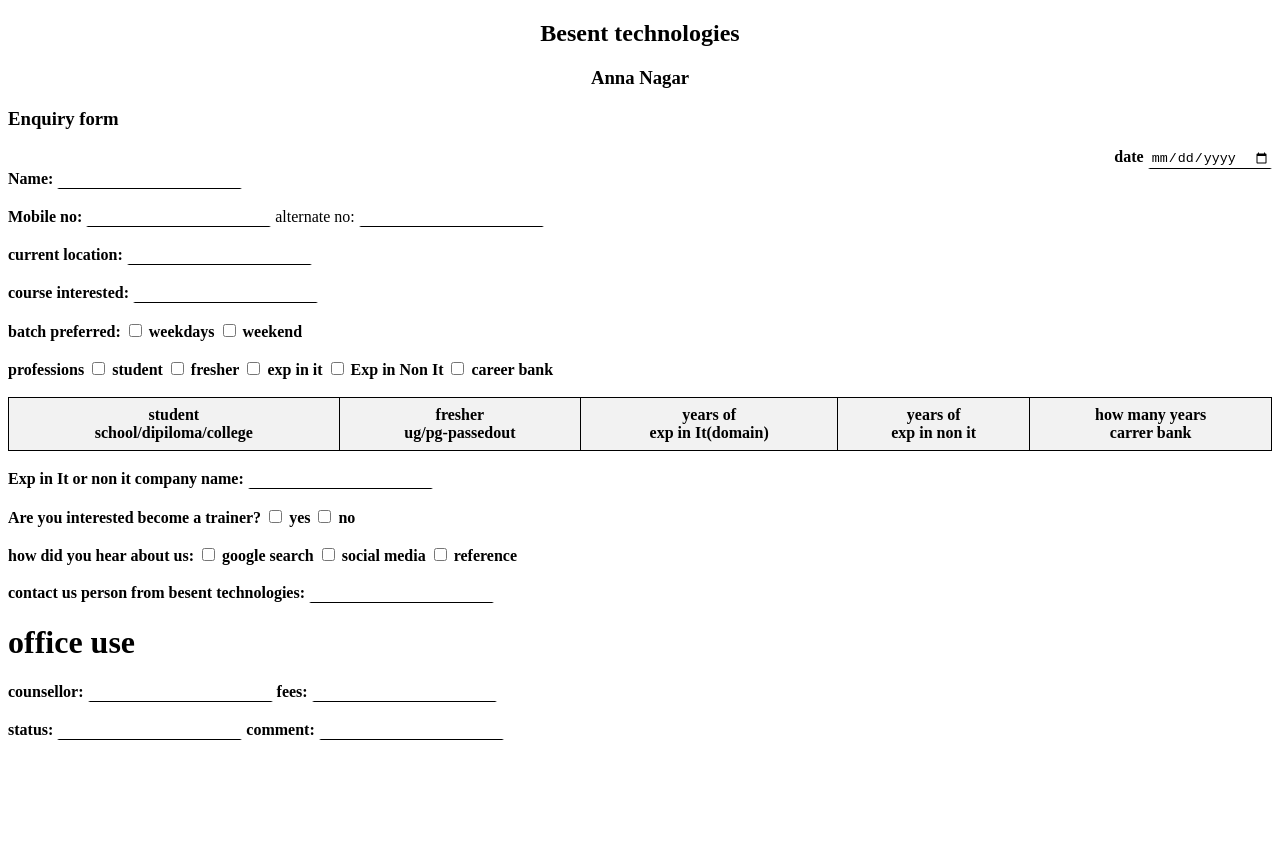
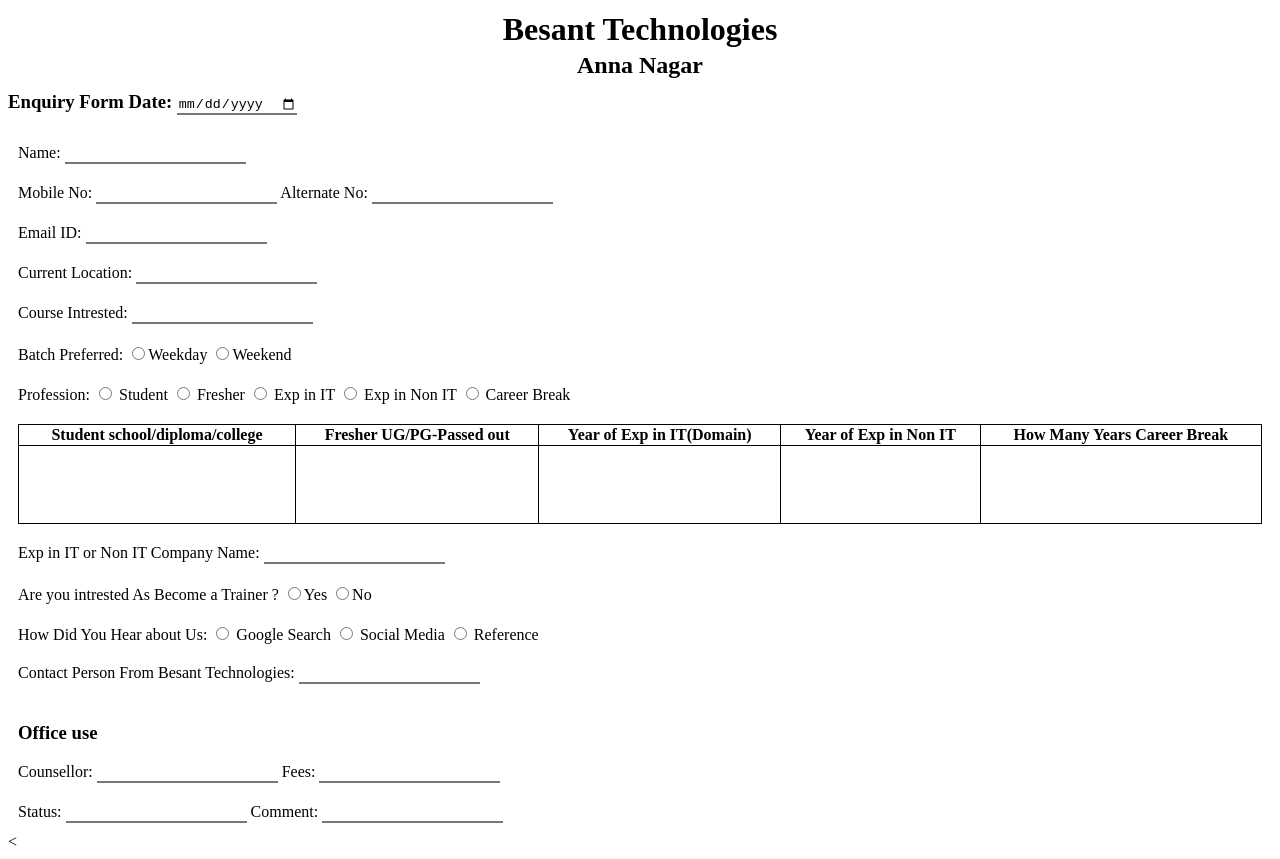
Before and after one commit to karthickoo7/karthickoo7.form.github.io, a plain HTML site: page index.html in a window 1280 px wide. Before the commit the page ends 800 px from the top, so only its background shows below. Drawn offline with Linux system fonts and the light colour scheme.

Commit message:
Added index.html

```diff
--- a/index.html
+++ b/index.html
@@ -1,164 +1,145 @@
 <!DOCTYPE html>
 <html lang="en">
+
 <head>
     <meta charset="UTF-8">
     <meta name="viewport" content="width=device-width, initial-scale=1.0">
-    <title></title>
-    <link rel="stylesheet" href="style.css">
+    <title>EnquiryForm</title>
     <style>
-        table {
-    border-collapse: collapse;
-    width: 100%;
-}
+        div {
+            padding: 10px;
+        }
 
-th, td {
-    border: 1px solid black;
-    padding: 8px;
-    text-align: center;
-}
-th {
-    background-color: #f2f2f2;
-}
-h3,h2{
-    text-align: center;
-}
-.form{
-    text-align: left;
-}
-label{
-    font-weight: bold;
-}
+        h1,
+        h2 {
+            text-align: center;
+            line-height: 0.5;
+        }
 
-        input{
-            border: 2px solid white;
-            border-bottom: 1px solid black ;
+        table,
+        td,
+        th {
+            border: 1px solid black;
+            border-collapse: collapse;
         }
-        .content {
-            text-align: right;
+
+        .space {
+            height: 75px;
+        }
+
+        input {
+            box-sizing: border-box;
+            border-top: 3px;
+            border-left: 3px;
+            border-right: 3px;
         }
     </style>
+</head>
 
-</head>
 <body>
-    <h2>Besent technologies</h2>
-    <h3>Anna Nagar</h3>
-    <h3 class="form">Enquiry form</h3>
+    <h1>Besant Technologies</h1>
+    <h2>Anna Nagar</h3>
+        <h3>Enquiry Form
+            <span style="text-align:right;">
+                <label for="date">Date:</label>
+                <input type="date" name="date" id="date">
+            </span>
+        </h3>
+        <form>
+            <div>
+                <label for="name">Name: </label>
+                <input type="text" name="name" id="name">
+            </div>
+            <div>
+                <label for="mob">Mobile No: </label>
+                <input type="number" name="mob" id="mob">
+                <label for="altmob">Alternate No: </label>
+                <input type="number" name="altmob" id="altmob">
+            </div>
+            <div>
+                <label for="Email">Email ID: </label>
+                <input type="Email" name="Email" id="Email">
+            </div>
+            <div>
+                <label for="CurrentLocation">Current Location: </label>
+                <input type="text" name="CurrentLocation" id="CurrentLocation">
+            </div>
+            <div>
+                <label for="CourseIntrested">Course Intrested: </label>
+                <input type="text" name="CourseIntrested" id="CourseIntrested">
+            </div>
+            <div>
+                <label for="Batch">Batch Preferred:</label>
+                <input type="radio" name="Batch" id="Batch">Weekday
+                <input type="radio" name="Batch" id="Batch">Weekend
+            </div>
+            <div>
+                <label for="Profession">Profession:</label>
+                <input type="radio" id="profession" name="profession">
+                <label for="Profession">Student</label>
+                <input type="radio" id="profession" name="profession">
+                <label for="Profession">Fresher</label>
+                <input type="radio" id="profession" name="profession">
+                <label for="Profession">Exp in IT</label>
+                <input type="radio" id="profession" name="profession">
+                <label for="Profession">Exp in Non IT</label>
+                <input type="radio" id="profession" name="profession">
+                <label for="Profession">Career Break</label>
+            </div>
+            <div>
+                <table style="width: 100%;">
+                    <tr>
+                        <th>Student school/diploma/college</th>
+                        <th>Fresher UG/PG-Passed out</th>
+                        <th>Year of Exp in IT(Domain)</th>
+                        <th>Year of Exp in Non IT</th>
+                        <th>How Many Years Career Break</th>
+                    </tr>
+                    <tr>
+                        <td class="space"> </td>
+                        <td class="space"> </td>
+                        <td class="space"> </td>
+                        <td class="space"> </td>
+                        <td class="space"> </td>
+                    </tr>
+                </table>
+            </div>
+            <div>
+                <label for="exp">Exp in IT or Non IT Company Name:</label>
+                <input type="text" name="exp" id="exp">
+            </div>
+            <div>
+                <label for="Trainer">Are you intrested As Become a Trainer ?</label>
+                <input type="radio" name="Trainer" id="Trainer">Yes
+                <input type="radio" name="Trainer" id="Trainer">No
+            </div>
+            <div>
+                <label for="Trainer">How Did You Hear about Us:</label>
+                <input type="radio" id="Trainer" name="Trainer">
+                <label for="Trainer">Google Search</label>
+                <input type="radio" id="Trainer " name="Trainer">
+                <label for="Trainer">Social Media</label>
+                <input type="radio" id="Trainer " name="Trainer">
+                <label for="Trainer">Reference</label>
+            </div>
+            <div>
+                <label for="CourseIntrested">Contact Person From Besant Technologies:</label>
+                <input type="text" name="CourseIntrested" id="CourseIntrested">
+            </div>
+            <div>
+                <h3>Office use</h3>
+                <label for="counsellor">Counsellor:</label>
+                <input type="text" id="counsellor" name="counsellor">
+                <label for="fees">Fees:</label>
+                <input type="text" id="fees" name="fees">
+            </div>
+            <div>
+                <label for="status">Status:</label>
+                <input type="text" id="status" name="status">
+                <label for="comment">Comment:</label>
+                <input type="text" id="comment" name="comment">
+            </div>
+        </form>
+</body>
 
-    <form>
-        <div class="content">
-            <label>date</label>
-            <input type="date" firstname="date" lastname="date">
-        </div>
-
-        <div>
-        <label>Name:</label>
-
-        <input type="text" firstname="Name">
-        </div><br>
-        <div>
-        <label>Mobile no:</label>
-        <input type="tel" firstname="mobile no">
-        <span>alternate no:</span>
-        <input type="tel" firstname="alternateno">
-        </div><br>
-        <div>
-        <label>current location:</label>
-        <input type="text" first name="location" id="location">
-        </div><br>
-        <div></div>
-        <label>course interested:</label>
-        <input type="text" firstname="course" id="course">
-    </div><br>
-    <div><br>
-        <label>batch preferred:</label>
-        <input type="checkbox" name="checkbox" id="checkbox">
-        <label>weekdays</label>
-        <input type="checkbox" name="checkbox" id="checkbox">
-        <label>weekend</label>
-
-    </div><br>
-    <div>
-        <label>professions</label>
-        <input type="checkbox" name="checkbox" id="checkbox">
-        <label>student</label>
-        <input type="checkbox" name="checkbox" id="checkbox">
-        <label>fresher</label>
-        <input type="checkbox" name="checkbox" id="checkbox">
-        <label>exp in it</label>
-        <input type="checkbox" name="checkbox" id="checkbox">
-        <label>Exp in Non It</label>
-        <input type="checkbox" name="checkbox" id="checkbox">
-        <label>career bank</label>
-    </div><br>
-
-    <table>
-<thead>
-        <th>
-
-            student<br>
-            school/dipiloma/college
-
-        </th>
-        <th>
-            fresher<br>
-             ug/pg-passedout
-        </th>
-        <th>
-            years of
-            <br>exp in It(domain)
-        </th>
-        <th>
-            years of
-            <br> exp in non it
-        </th>
-        <th>how many years
-            <br>carrer bank</th>
-    </thead>
-
-
-    </table><br>
-
-   <div>
-    <label>Exp in It or non it company name:</label>
-    <input type="text" firstname="text" id="text">
-   </div><br>
-   <div>
-    <label>Are you interested become a trainer?</label>
-    <input type="checkbox" name="checkbox" id="checkbox">
-    <label>yes</label>
-    <input type="checkbox" name="checkbox" id="checkbox">
-    <label>no</label>
-    </div><br>
-    <div>
-        <label>how did you hear about us:</label>
-        <input type="checkbox" name="checkbox" id="checkbox">
-        <label>google search</label>
-        <input type="checkbox" name="checkbox" id="checkbox">
-        <label>social media</label>
-        <input type="checkbox" name="checkbox" id="checkbox">
-        <label>reference</label>
-    </div><br>
-    <div>
-<label>contact us person from besent technologies:</label>
-<input type="text" name="text" id="text"><br>
-
-    </div>
-<h1>office use</h1>
-<div>
-<label>counsellor:</label>
-<input type="text" name="text" id="text">
-<label>fees:</label>
-<input type="text" name="text" id="text">
-</div><br>
-<div>
-    <label>status:</label>
-    <input type="text" name="text" id="text">
-    <label>comment:</label>
-    <input type="text" name="text" id="text">
-</div>
-
-
-    </form>
-
-</body>
-</html>
+</html><
```
